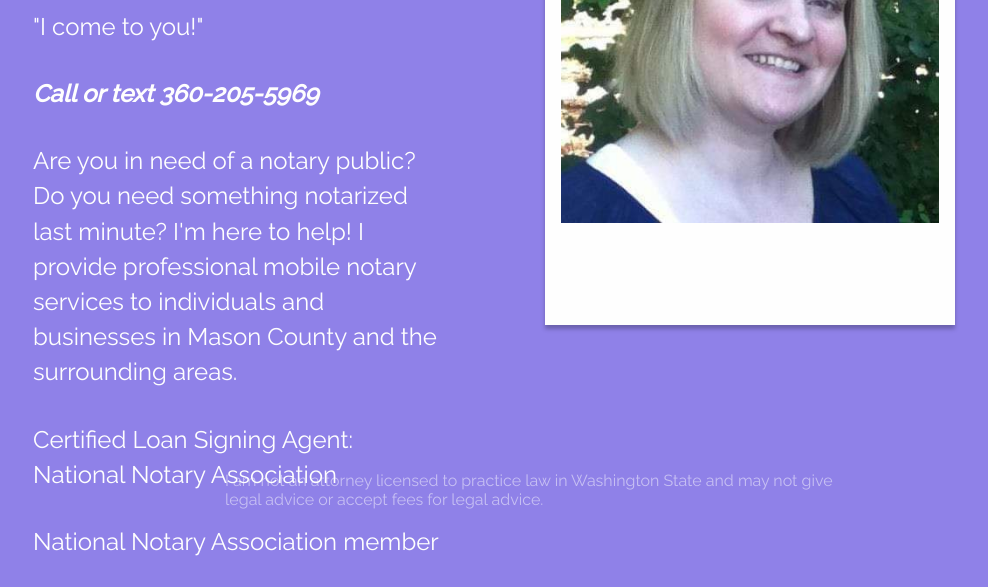
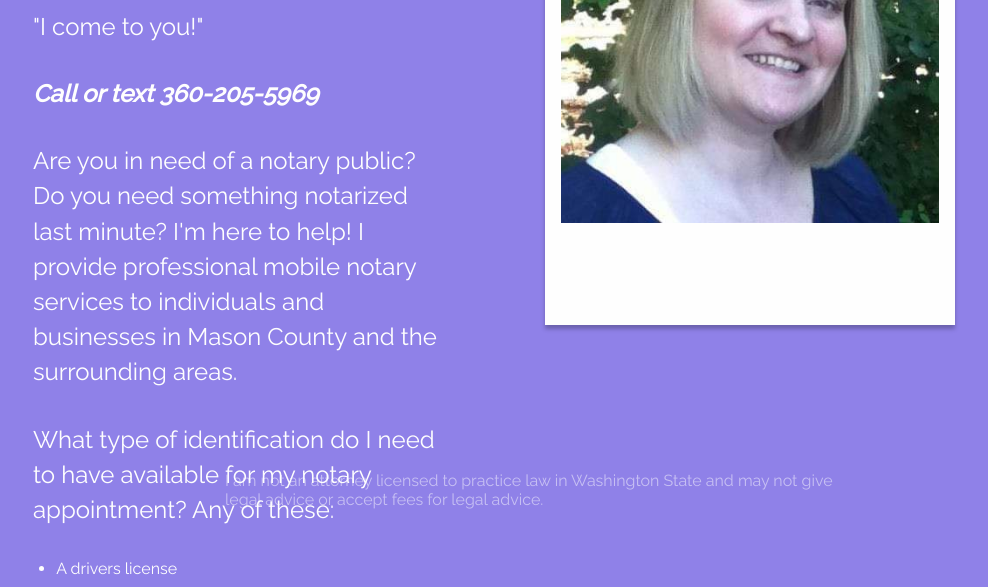
Before and after one commit to o2dependent/hcnotary, a Gatsby site: page / in a window 1280 px wide. Shown: the part 291-878 px from the top of the page, without its empty margins (95-1083 px from the left). Built offline with nearby package versions, Linux system fonts and the light colour scheme; Gatsby itself is replaced by a stand-in of ours.

Commit message:
Update Index “index”

```diff
--- a/src/markdown/Index/index.md
+++ b/src/markdown/Index/index.md
@@ -12,10 +12,6 @@ image: ../../../static/img/received_352240812754032.jpeg
 
 Are you in need of a notary public? Do you need something notarized last minute? I'm here to help! I provide professional mobile notary services to individuals and businesses in Mason County and the surrounding areas.
 
-Certified Loan Signing Agent: National Notary Association
-
-National Notary Association member
-
 What type of identification do I need to have available for my notary appointment? Any of these:
 
 * A drivers license
```
